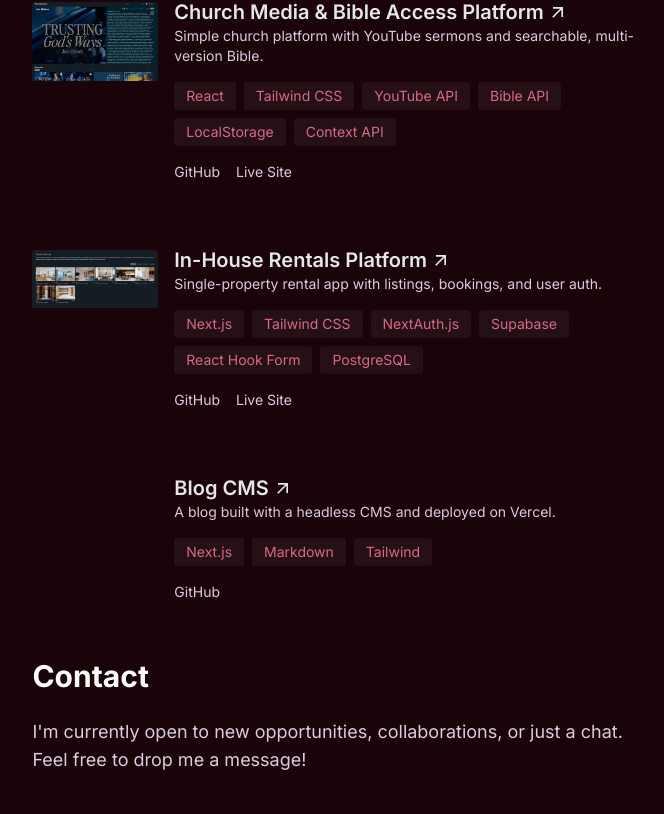
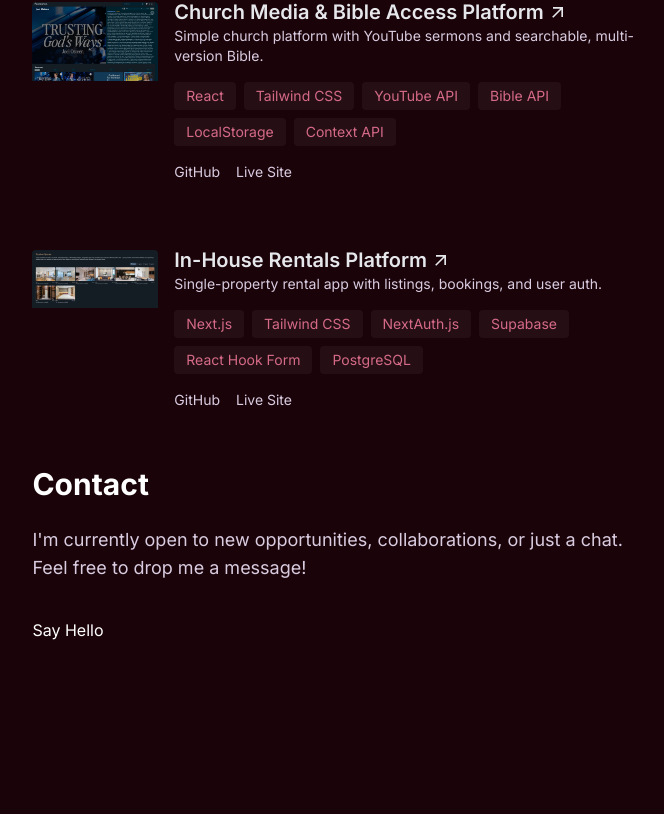
Before and after one commit to Hwezah/Portfolio, a Next.js app: page / in a window 1280 px wide. Shown: the part 614-1428 px from the top of the page, without its empty margins (570-1234 px from the left). After the commit the page ends 1364 px from the top, so only its background shows below. Built offline with nearby package versions, Linux system fonts and the light colour scheme.

Commit message:
Turned project cards into links

```diff
--- a/app/components/Projects.tsx
+++ b/app/components/Projects.tsx
@@ -78,42 +78,54 @@ export default function Projects() {
     <section id="projects" className="mt-[4rem]">
       <h2 className="text-3xl text-white font-bold mb-6 md:pl-6">Projects</h2>
 
-      <div className="">
-        {projects.map((project, i) => (
+      <div>
+        {projects.map(
+          (project, i) =>
+            project.link && (
               <motion.div
                 key={project.title}
-            className="group py-6 cursor-pointer md:hover:bg-white/5 my-4 bg-white/5 md:bg-transparent transition duration-200 rounded-md p-6"
+                className="group py-6 cursor-pointer md:hover:bg-white/5 my-4 bg-white/5 md:bg-transparent transition duration-200 rounded-md p-6 relative"
                 custom={i}
                 initial="hidden"
                 whileInView="visible"
                 viewport={{ once: true, amount: 0.3 }}
                 variants={cardVariants}
               >
-            <div className=" md:flex gap-4 ">
-              <div className="w-[100%] md:max-w-[20%] mt-1 relative aspect-[21/9] mb-2">
+                <div className="md:flex gap-4">
+                  <div className="w-full md:max-w-[20%] mt-1 relative aspect-[21/9] mb-2">
                     {project.image !== "#" ? (
                       <Image
                         src={project.image}
                         alt={`Screenshot of ${project.title}`}
                         fill
                         className="rounded border-slate-200/10 transition md:object-contain object-cover object-top"
+                        sizes="(max-width: 768px) 100vw, (max-width: 1200px) 50vw, 33vw"
                       />
                     ) : null}
                   </div>
                   <div className="md:max-w-[75%]">
-                <div className="group flex  items-center gap-1 text-xl font-semibold group-hover:text-[#d66a88] text-gray-200 transition">
+                    <a
+                      href={project.link}
+                      target="_blank"
+                      rel="noopener noreferrer"
+                      className="absolute inset-0 w-full h-full z-10"
+                    ></a>
+
+                    <div className="group flex items-center gap-1 text-xl font-semibold group-hover:text-[#d66a88] text-gray-200 transition">
                       <span>{project.title}</span>
                       <span>
                         <MdArrowOutward className="transition-transform duration-300 transform group-hover:translate-x-1 group-hover:-translate-y-1" />
                       </span>
                     </div>
+
                     <p className="mb-4 text-sm">{project.description}</p>
+
                     <div>
                       <div className="flex flex-wrap gap-2 text-sm mb-4">
                         {project.tech.map((tech) => (
                           <span
                             key={tech}
-                        className=" bg-white/5 px-3 py-1 text-[#d66a88] text-sm rounded"
+                            className="bg-white/5 px-3 py-1 text-[#d66a88] text-sm rounded"
                           >
                             {tech}
                           </span>
@@ -145,7 +157,8 @@ export default function Projects() {
                   </div>
                 </div>
               </motion.div>
-        ))}
+            )
+        )}
       </div>
     </section>
   );
```
Lines whose indentation alone changed are shown as unchanged.
